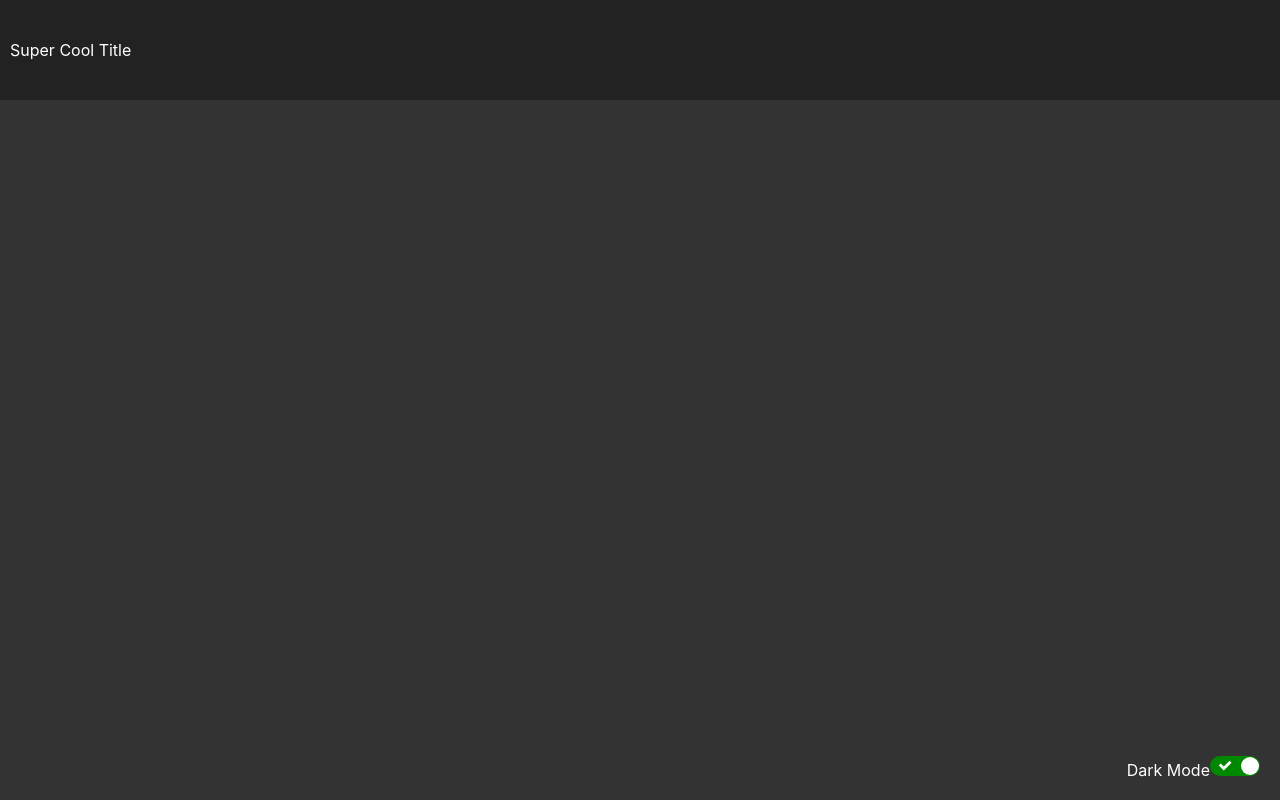
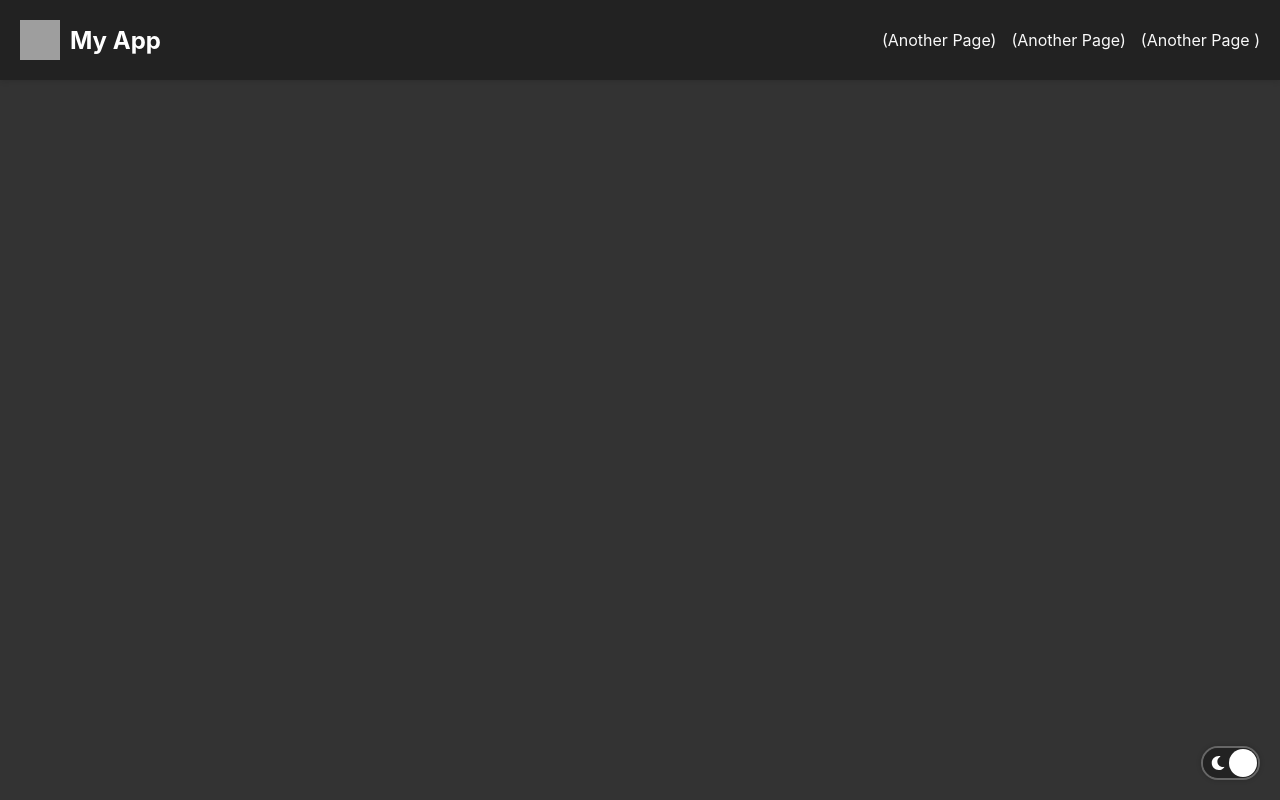
Before and after one commit to coleWesterveld/my-app, a React (Create React App) app: page / in a window 1280 px wide. Built offline with nearby package versions, Linux system fonts and the light colour scheme; grey boxes are pictures that could not be loaded.

Commit message:
light/dark; header with links

```diff
--- a/package.json
+++ b/package.json
@@ -12,6 +12,7 @@
     "@types/react-dom": "^18.0.0",
     "react": "^19.0.0",
     "react-dom": "^19.0.0",
+    "react-icons": "^5.4.0",
     "react-scripts": "5.0.1",
     "react-switch": "^7.1.0",
     "typescript": "^4.4.2",
--- a/src/App.css
+++ b/src/App.css
@@ -1,3 +1,10 @@
+* {
+  margin: 0;
+  padding: 0;
+  box-sizing: border-box;
+}
+
+
 .App.dark{
   background-color: #000000;
   color: #000;
@@ -23,6 +30,15 @@
 
 /* Add this to your App.css or style the switch directly */
 .switch-container {
+  display: flex;
+  align-items: center;
+  justify-content: center;
+  gap: 5px;
+  /*border: 2px solid #444;  Border around the container */
+  border-radius: 25px; /* Optional, rounds the corners of the container */
+  padding: 0px;
+  box-shadow: 0px 0px 5px rgba(0, 0, 0, 0.2); /* Optional shadow */
+  color: #fff;
   position: absolute;
   bottom: 20px; /* Adjust as needed */
   right: 20px;  /* Adjust as needed */
--- a/src/App.tsx
+++ b/src/App.tsx
@@ -14,7 +14,9 @@ import React from 'react';
 import logo from './logo.svg';
 import './App.css';
 import ReactSwitch from "react-switch";
-import Navbar from './Navbar'; // Import Navbar component
+import Navbar from './components/Navbar'; // Import Navbar component
+import { FaSun, FaMoon } from "react-icons/fa";
+
 
 import { createContext, useState } from "react";
 
@@ -45,15 +47,52 @@ function App() {
           }}
       >
       <Navbar theme={theme} />
-        <div className="switch-container">
-          <label className={`label-${theme}`}>
+        <div className="switch-container" style={{ border: `2px solid #${theme === 'dark' ? '666' : '777'}` }}>
+
+          {/* <label className={`label-${theme}`}>
             {theme === "light" ? "Light Mode" : "Dark Mode"}
-          </label>
+          </label> */}
           <ReactSwitch
+
+              onColor='#222'
+              offColor = '#999'
               checked={theme === 'dark'}        // This controls whether the switch is on or off based on the theme
               onChange={toggleTheme}
-              height={20}  // Adjust the height
-              width={50}            // This toggles the theme when the switch is clicked
+              height={30}  // Adjust the height
+              width={55}
+
+
+
+              uncheckedIcon={
+                <div
+                  style={{
+                    display: "flex",
+                    justifyContent: "center",
+                    alignItems: "center",
+                    height: "100%",
+                    fontSize: 14,
+                    color: "#fff",
+                    paddingRight: 2,
+                  }}
+                >
+                  <FaSun />
+                </div>
+              }
+              checkedIcon={
+                <div
+                  style={{
+                    display: "flex",
+                    justifyContent: "center",
+                    alignItems: "center",
+                    height: "100%",
+                    fontSize: 14,
+                    //color: "#f9d71c",
+                    paddingLeft: 2,
+                  }}
+                >
+                  <FaMoon />
+                </div>
+                }
             />
         </div>
       </div>
--- a/src/Navbar.tsx
+++ /dev/null
@@ -1,15 +0,0 @@
-import React from 'react';
-
-interface NavbarProps {
-  theme: string;
-}
-
-const Navbar: React.FC<NavbarProps> = ({ theme }) => {
-  return (
-    <nav className={`navbar-${theme}`}>
-      Super Cool Title
-    </nav>
-  );
-};
-
-export default Navbar;
--- /dev/null
+++ b/src/components/Navbar.css
@@ -0,0 +1,64 @@
+/* Base Navbar Styling */
+.navbar {
+    display: flex;
+    align-items: center;
+    justify-content: space-between;
+    padding: 10px 20px;
+    box-shadow: 0 2px 5px rgba(0, 0, 0, 0.1);
+    transition: background-color 0.3s, color 0.3s;
+  }
+
+  .navbar-logo {
+    display: flex;
+    align-items: center;
+  }
+
+  .navbar-logo img {
+    width: 40px;
+    height: 40px;
+    margin-right: 10px;
+  }
+
+  .navbar-title {
+    font-size: 24px;
+    font-weight: bold;
+  }
+
+  .navbar-links {
+    display: flex;
+    gap: 15px;
+  }
+
+  .navbar-links a {
+    text-decoration: none;
+    font-size: 16px;
+    transition: color 0.3s;
+  }
+
+  /* Light Theme */
+  .navbar-light {
+    background-color: #fff;
+    color: #222;
+  }
+
+  .navbar-light .navbar-links a {
+    color: #333;
+  }
+
+  .navbar-light .navbar-links a:hover {
+    color: #007bff;
+  }
+
+  /* Dark Theme */
+  .navbar-dark {
+    background-color: #222;
+    color: #fff;
+  }
+
+  .navbar-dark .navbar-links a {
+    color: #f9f9f9;
+  }
+
+  .navbar-dark .navbar-links a:hover {
+    color: #61dafb;
+  }
--- /dev/null
+++ b/src/components/Navbar.tsx
@@ -0,0 +1,30 @@
+import React, {useEffect} from 'react';
+import "./Navbar.css";
+
+//import React, { useEffect } from "react";
+
+
+interface NavbarProps {
+  theme: string;
+}
+
+const Navbar: React.FC<NavbarProps> = ({ theme }) => {
+  useEffect(() => {
+    document.title = "News Easy"; // Sets the page title
+  }, []);
+  return (
+    <header className={`navbar navbar-${theme}`}>
+      <div className="navbar-logo">
+        <img src="/path-to-your-logo.png" alt="App Logo" />
+        <h1 className="navbar-title">My App</h1>
+      </div>
+      <nav className="navbar-links">
+        <a href="#page1">(Another Page)</a>
+        <a href="#page2">(Another Page)</a>
+        <a href="#page3">(Another Page )</a>
+      </nav>
+    </header>
+  );
+};
+
+export default Navbar;
```
Also changed, not shown: 1 other file (tests, documents, lock files or other folders).
